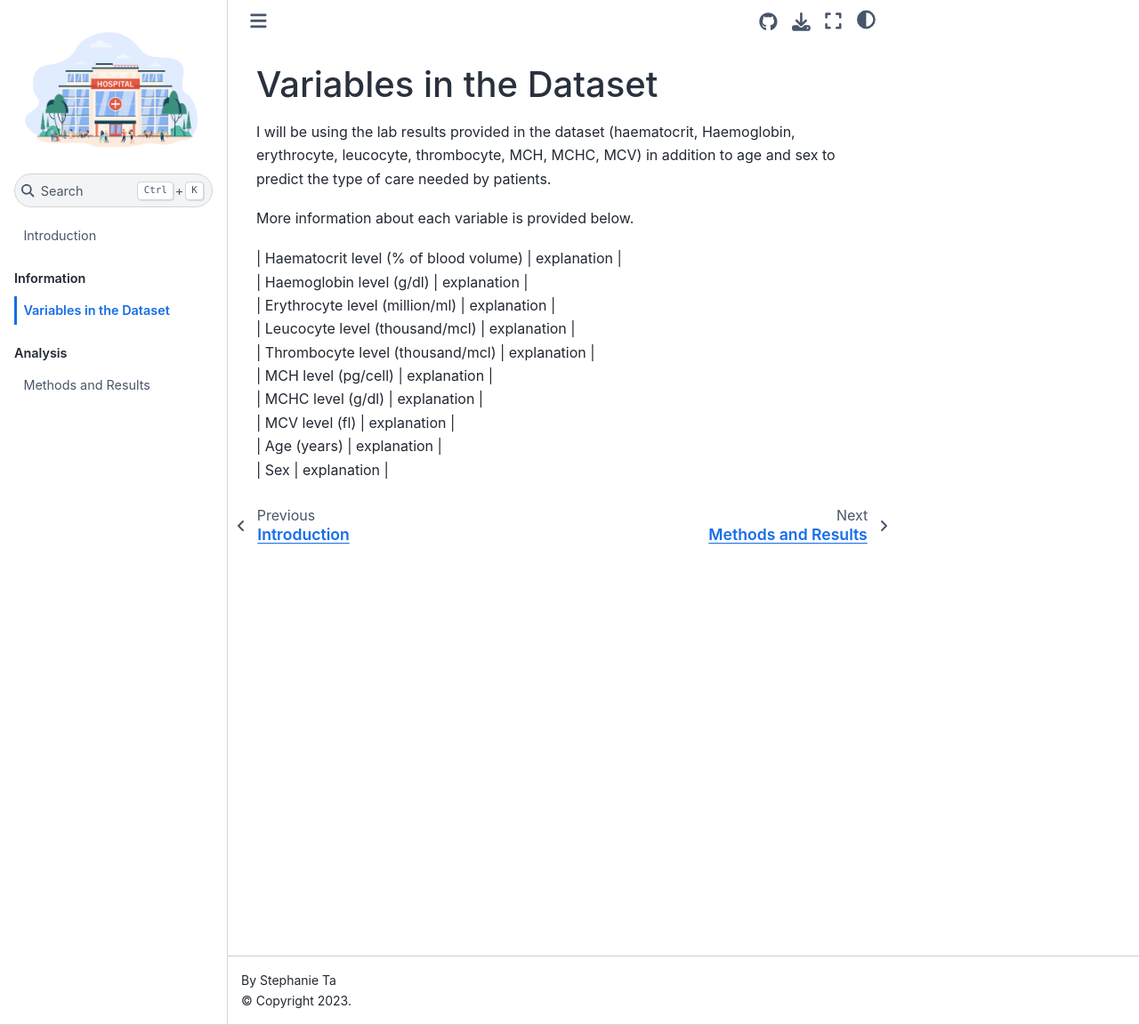
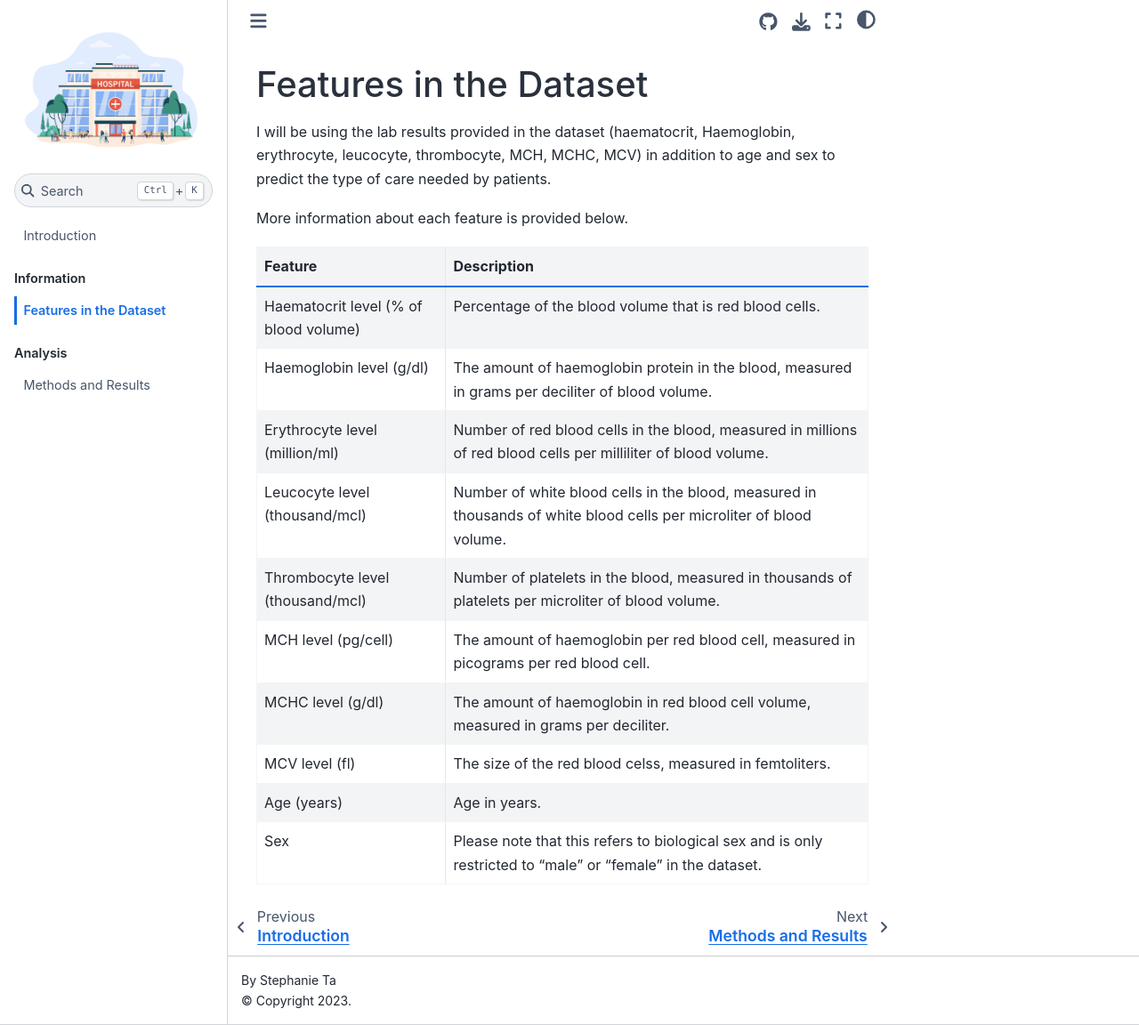
Before and after one commit to Stephanie-Ta/patient_treatment_classification_project_online, a Jupyter Book: the page built from Lab_Result_Info.md, in a window 1280 px wide and 1152 px high. Shown: the whole window at 89% size. Built offline with Jupyter Book 1.0.4 settings and Sphinx 7.4.7 and the Sphinx Book theme 1.1.4, drawn with Linux system fonts in a browser that asks for light colours; pages that are not in the unit, such as notebooks, are missing from menus.

Commit message:
add info about each feature to lab result info

```diff
--- a/Lab_Result_Info.md
+++ b/Lab_Result_Info.md
@@ -1,16 +1,18 @@
-# Variables in the Dataset
+# Features in the Dataset
 
 I will be using the lab results provided in the dataset (haematocrit, Haemoglobin, erythrocyte, leucocyte, thrombocyte, MCH, MCHC, MCV) in addition to age and sex to predict the type of care needed by patients.
 
-More information about each variable is provided below.
+More information about each feature is provided below.
 
-| Haematocrit level (% of blood volume) | explanation |
-| Haemoglobin level (g/dl) | explanation |
-| Erythrocyte level (million/ml) | explanation |
-| Leucocyte level (thousand/mcl) | explanation |
-| Thrombocyte level (thousand/mcl) | explanation |
-| MCH level (pg/cell) | explanation |
-| MCHC level (g/dl) | explanation |
-| MCV level (fl) | explanation |
-| Age (years) | explanation |
-| Sex | explanation |
+| Feature | Description |
+| -------- | ----------- |
+| Haematocrit level (% of blood volume) | Percentage of the blood volume that is red blood cells. |
+| Haemoglobin level (g/dl) | The amount of haemoglobin protein in the blood, measured in grams per deciliter of blood volume. |
+| Erythrocyte level (million/ml) | Number of red blood cells in the blood, measured in millions of red blood cells per milliliter of blood volume. |
+| Leucocyte level (thousand/mcl) | Number of white blood cells in the blood, measured in thousands of white blood cells per microliter of blood volume. |
+| Thrombocyte level (thousand/mcl) | Number of platelets in the blood, measured in thousands of platelets per microliter of blood volume. |
+| MCH level (pg/cell) | The amount of haemoglobin per red blood cell, measured in picograms per red blood cell. |
+| MCHC level (g/dl) | The amount of haemoglobin in red blood cell volume, measured in grams per deciliter. |
+| MCV level (fl) | The size of the red blood celss, measured in femtoliters. |
+| Age (years) | Age in years. |
+| Sex | Please note that this refers to biological sex and is only restricted to "male" or "female" in the dataset. |
```
